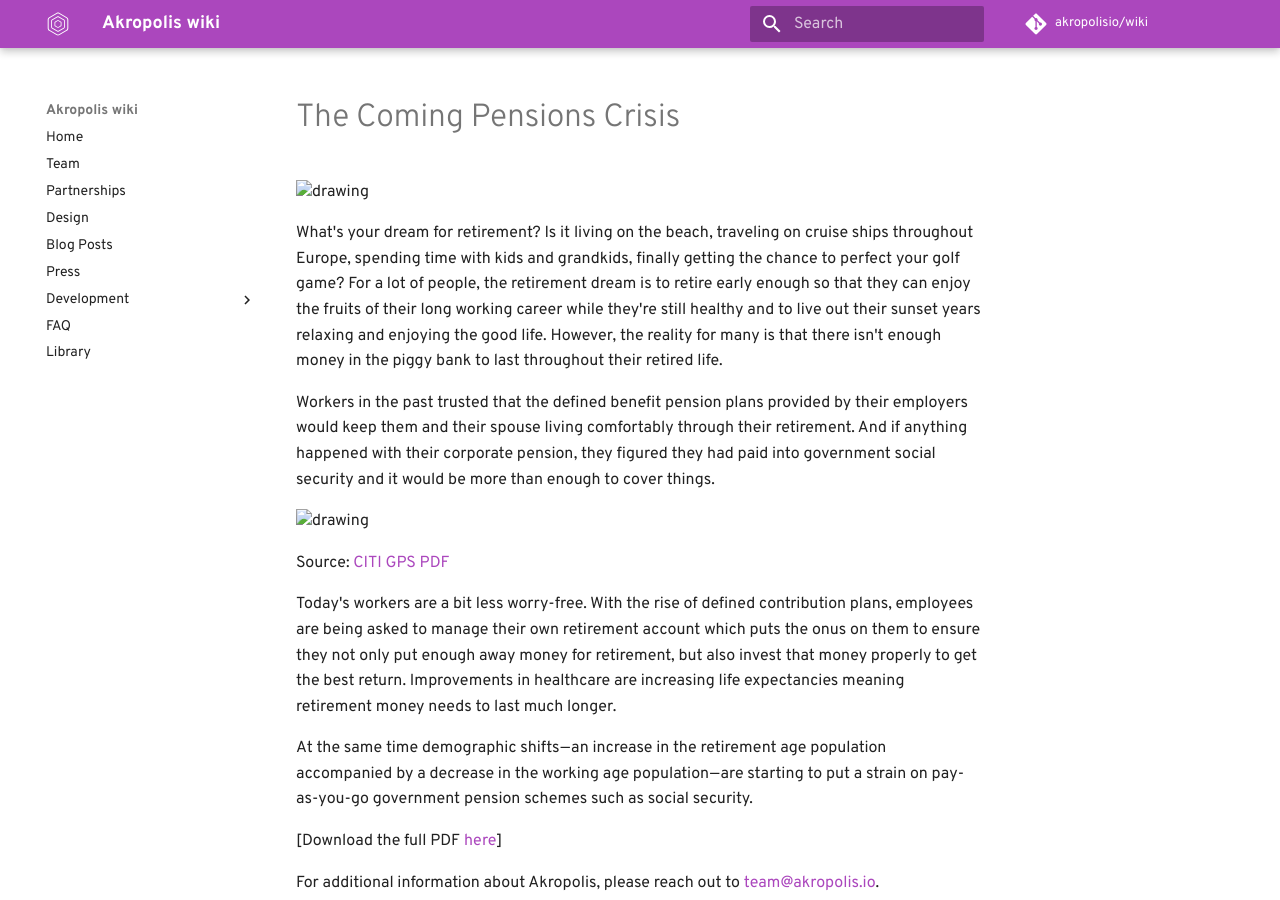
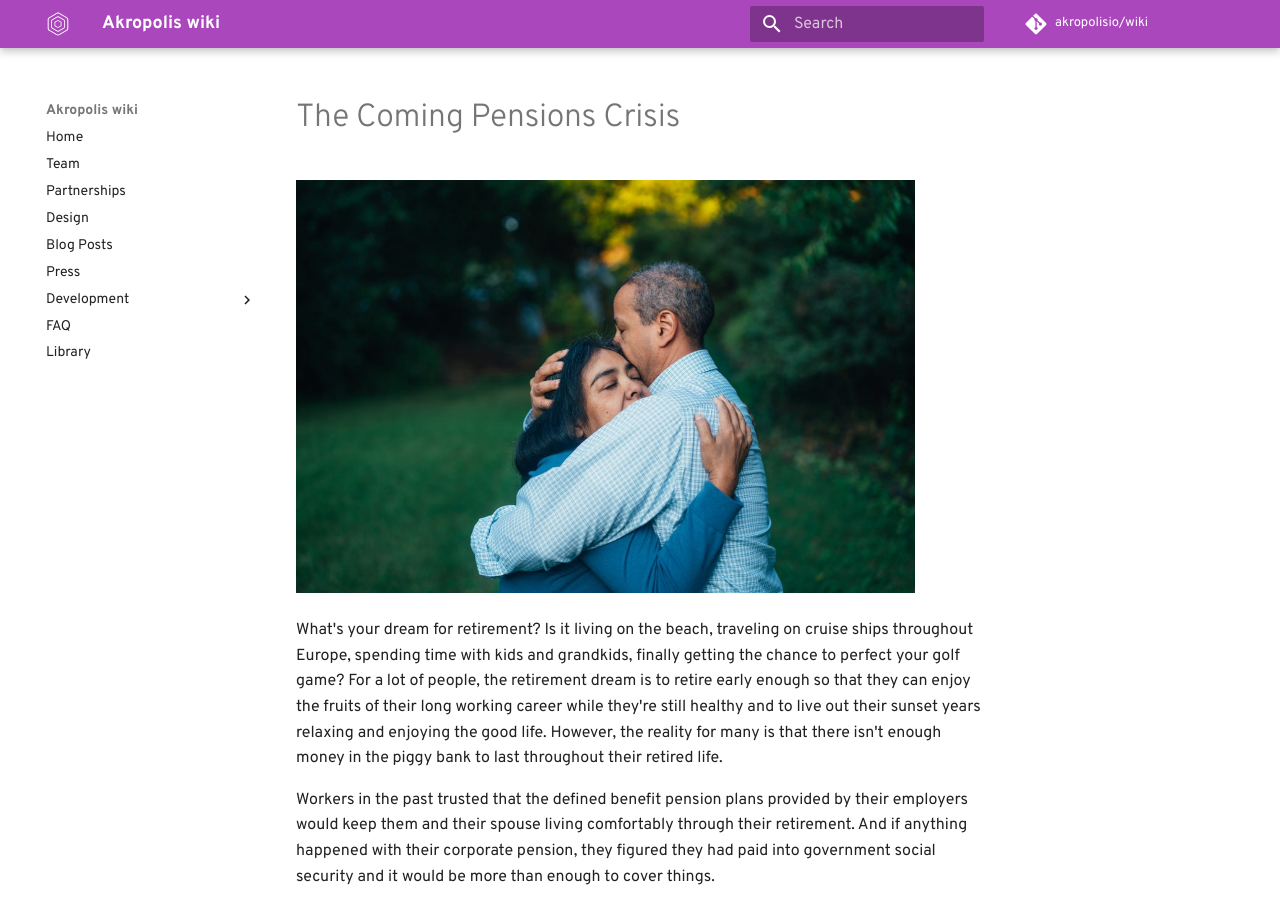
Before and after one commit to kaonone/wiki, an MkDocs documentation site: the page built from docs/library/2016 The Coming Pension Crysis.md, in a window 1280 px wide and 900 px high. Built offline with MkDocs 1.6.1 and Material for MkDocs 9.7.7, drawn with Linux system fonts in a browser that asks for light colours; some web fonts are replaced; comment, search, counter and statistics services are not loaded; old or Windows-style settings are respelled for this version of MkDocs.

Commit message:
Update 2016 The Coming Pension Crysis.md

```diff
--- a/docs/library/2016 The Coming Pension Crysis.md
+++ b/docs/library/2016 The Coming Pension Crysis.md
@@ -1,12 +1,12 @@
 # The Coming Pensions Crisis
 
-<img src="../images/library-img/coming%20pen%20crisis/1.jpg" width="90%" alt="drawing" />
+<img src="/images/library-img/coming%20pen%20crisis/1.jpg" width="90%" alt="drawing" />
 
 What&#39;s your dream for retirement? Is it living on the beach, traveling on cruise ships throughout Europe, spending time with kids and grandkids, finally getting the chance to perfect your golf game? For a lot of people, the retirement dream is to retire early enough so that they can enjoy the fruits of their long working career while they&#39;re still healthy and to live out their sunset years relaxing and enjoying the good life. However, the reality for many is that there isn&#39;t enough money in the piggy bank to last throughout their retired life.
 
 Workers in the past trusted that the defined benefit pension plans provided by their employers would keep them and their spouse living comfortably through their retirement. And if anything happened with their corporate pension, they figured they had paid into government social security and it would be more than enough to cover things.
 
-<img src="../images/library-img/coming%20pen%20crisis/2.png" width="70%" alt="drawing" />
+<img src="/images/library-img/coming%20pen%20crisis/2.png" width="70%" alt="drawing" />
 
 Source: [CITI GPS PDF](https://ir.citi.com/CqVpQhBifberuzZKpfhSN25DVSesdUwJwM61ZTqQKceXp0o/0F4CbFnnAYI1rRjW)
 
```
